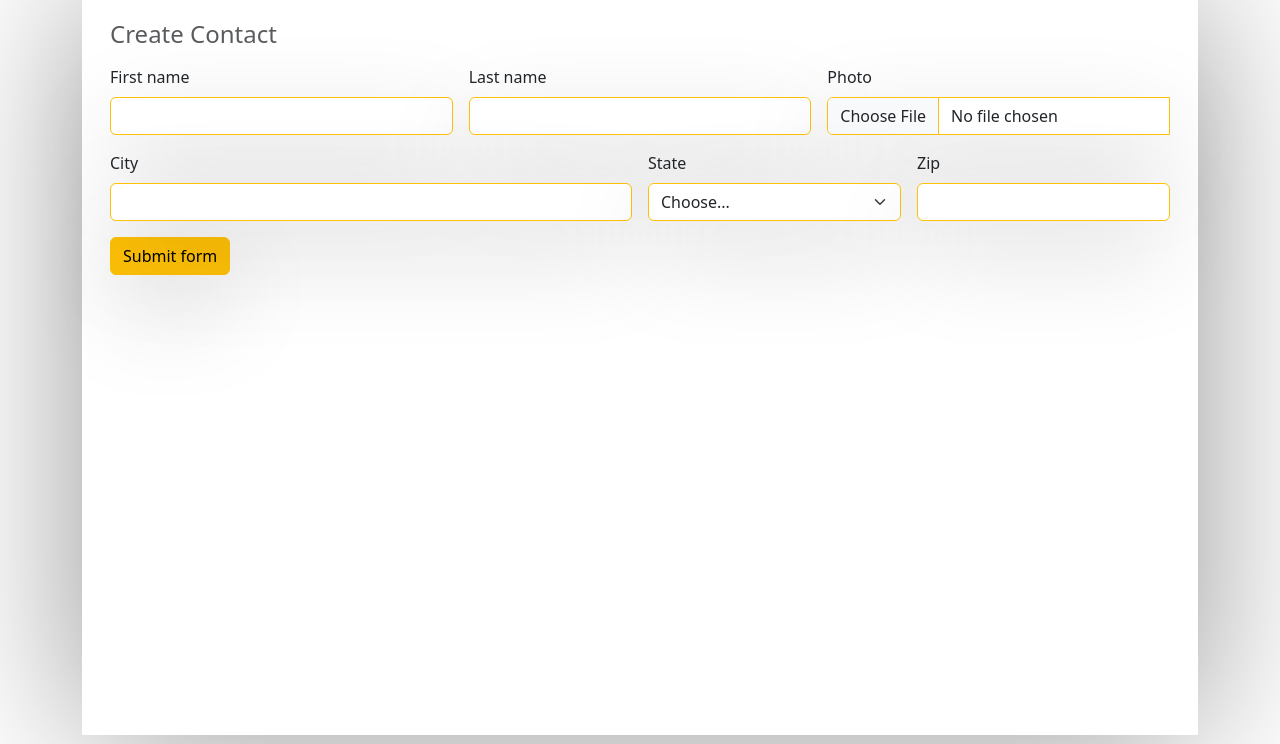
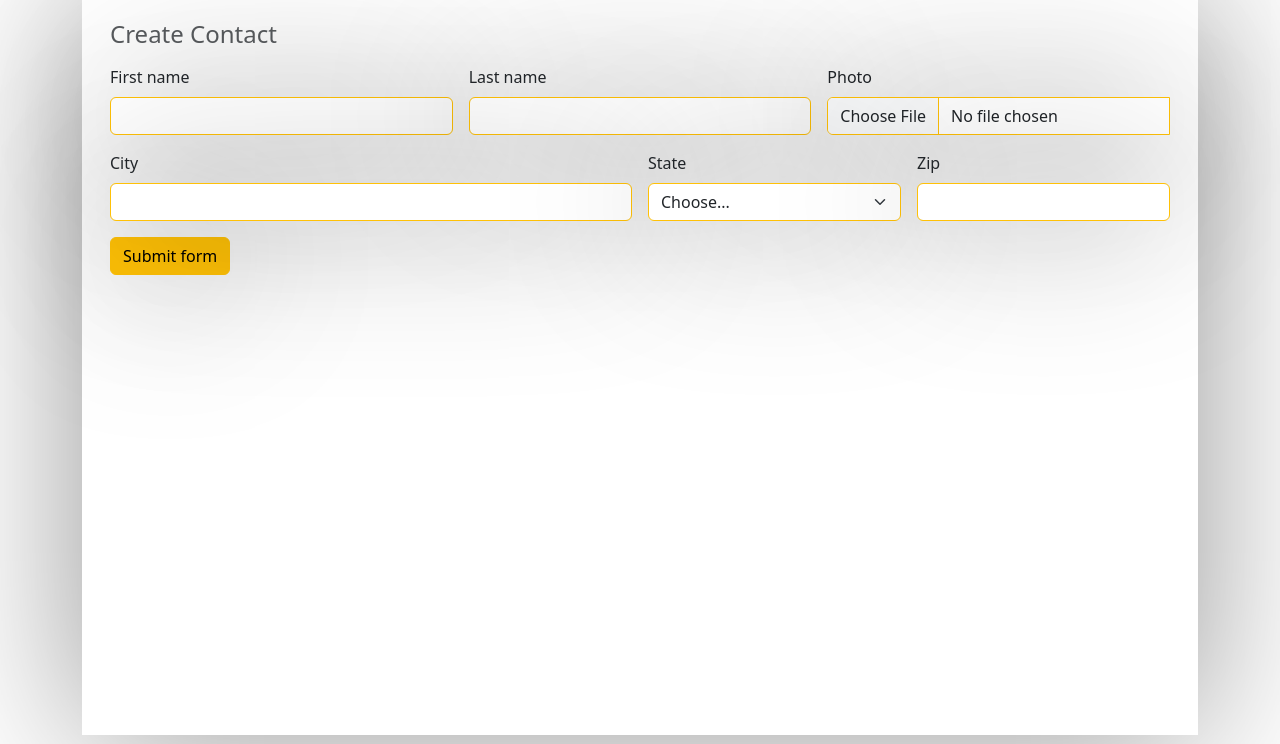
Before and after one commit to savioomio/projeto-agenda-django, a Django app: page /contact/create/ in a window 1280 px wide. Shown: the part 56-800 px from the top of the page. Run offline with Django 4.2, Linux system fonts and the light colour scheme; some libraries are stand-ins or nearby versions.

Commit message:
melhorando o a estrutura do forms

```diff
--- a/contact/templates/contact/create.html
+++ b/contact/templates/contact/create.html
@@ -8,35 +8,35 @@
         {% csrf_token %}
         <div class="col-md-4 position-relative">
           <label for="validationTooltip01" class="form-label">First name</label>
-          <input type="text" class="form-control border-1 border-warning shadow-lg" name="first_name" id="validationTooltip01" required>
+          <input type="text" class="form-control border-1 border-warning shadow-big" name="first_name" id="validationTooltip01" required>
           <div class="valid-tooltip">
-            Looks good!
+            Certo!
           </div>
         </div>
         <div class="col-md-4 position-relative">
           <label for="validationTooltip02" class="form-label">Last name</label>
-          <input type="text" class="form-control border-1 border-warning shadow-lg" id="validationTooltip02" required>
+          <input type="text" class="form-control border-1 border-warning shadow-big" id="validationTooltip02" required>
           <div class="valid-tooltip">
-            Looks good!
+            Certo!
           </div>
         </div>
         <div class="col-md-4 position-relative">
             <label for="validationTooltipUsername" class="form-label">Photo</label>
             <div class="input-group">
-                <input type="file" class="form-control border-1 border-warning shadow-lg" aria-label="file example" required>
+                <input type="file" class="form-control border-1 border-warning shadow-big" aria-label="file example" required>
                 <div class="invalid-feedback">Example invalid form file feedback</div>
             </div>
         </div>
         <div class="col-md-6 position-relative">
           <label for="validationTooltip03" class="form-label">City</label>
-          <input type="text" class="form-control border-1 border-warning shadow-lg" id="validationTooltip03" required>
+          <input type="text" class="form-control border-1 border-warning shadow-big" id="validationTooltip03" required>
           <div class="invalid-tooltip">
             Please provide a valid city.
           </div>
         </div>
         <div class="col-md-3 position-relative">
           <label for="validationTooltip04" class="form-label">State</label>
-          <select class="form-select border-1 border-warning shadow-lg" id="validationTooltip04" required>
+          <select class="form-select border-1 border-warning shadow-big" id="validationTooltip04" required>
             <option selected disabled value="">Choose...</option>
             <option>...</option>
           </select>
@@ -46,13 +46,13 @@
         </div>
         <div class="col-md-3 position-relative">
           <label for="validationTooltip05" class="form-label">Zip</label>
-          <input type="text" class="form-control border-1 border-warning shadow-lg" id="validationTooltip05" required>
+          <input type="text" class="form-control border-1 border-warning shadow-big" id="validationTooltip05" required>
           <div class="invalid-tooltip">
             Please provide a valid zip.
           </div>
         </div>
         <div class="col-12">
-          <button class="btn btn-warning shadow-lg" type="submit">Submit form</button>
+          <button class="btn btn-warning shadow-big" type="submit">Submit form</button>
         </div>
       </form>
 </div>
```
